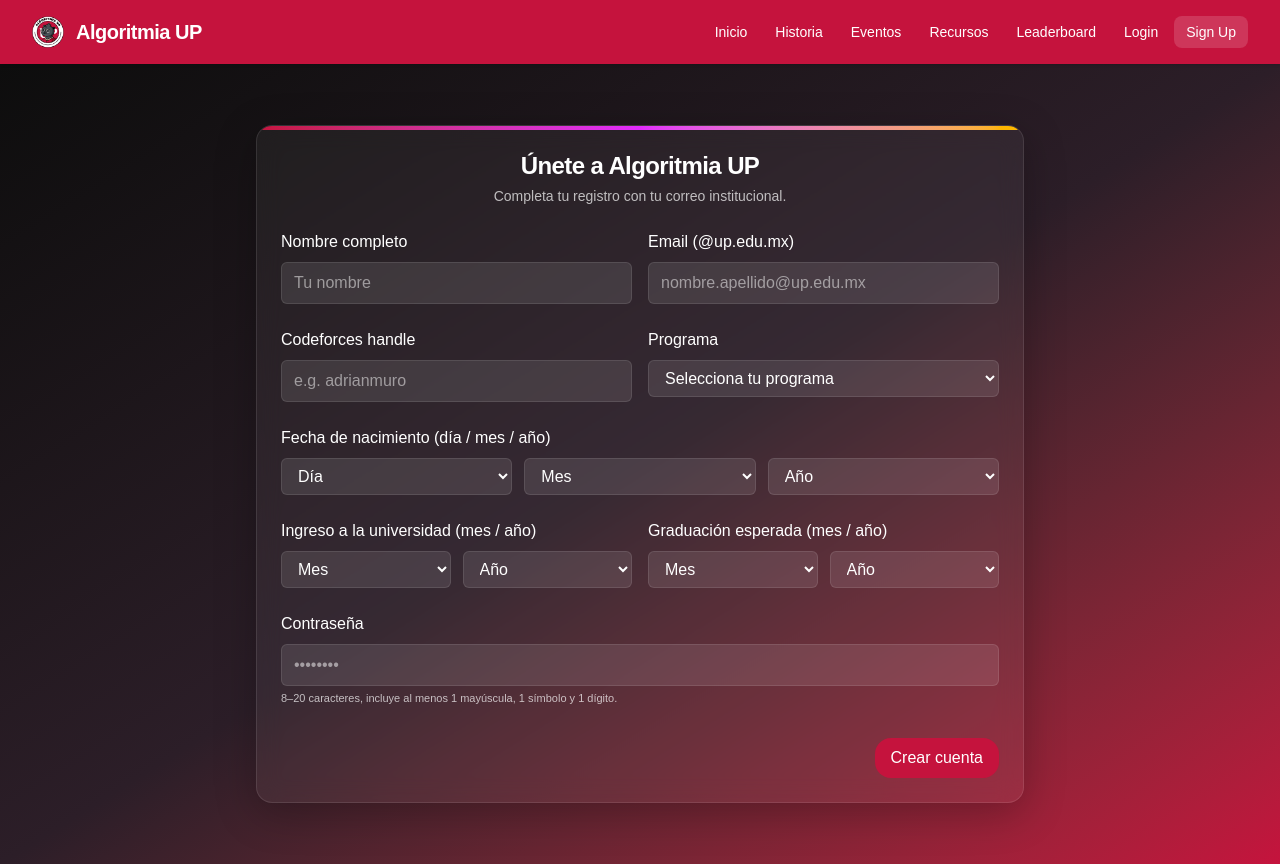
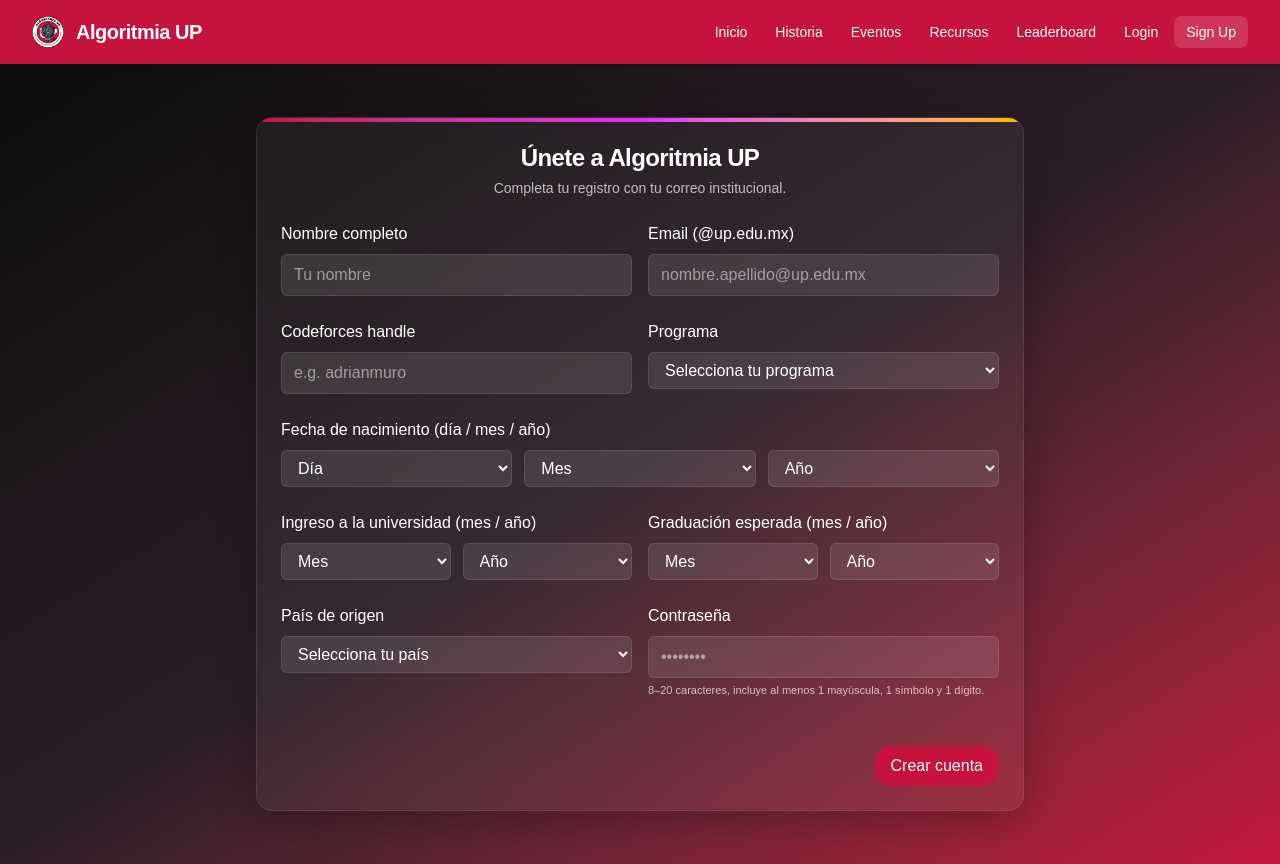
Before and after one commit to Murinho/algoritmia-up, a Next.js app: page /signup in a window 1280 px wide. Built offline with nearby package versions, Linux system fonts and the light colour scheme.

Commit message:
Country of origin field included

```diff
--- a/src/components/SignUp.tsx
+++ b/src/components/SignUp.tsx
@@ -1,7 +1,4 @@
 "use client";
-
-// Lightweight version: no shadcn/ui, no zod — just React + Tailwind + native inputs
-// Keeps the same Algoritmia UP visual style and validations in plain TS/JS.
 
 import { useMemo, useState } from "react";
 
@@ -30,6 +27,42 @@ const DEGREE_PROGRAMS = [
   "Matemáticas Aplicadas",
   "Licenciatura en Administración y Finanzas",
   "Otro",
+];
+
+// NEW: country options (ISO 3166-1 alpha-2, lowercase, ideal for FlagCDN)
+const COUNTRY_OPTIONS = [
+  { code: "mx", name: "México" },
+  { code: "ar", name: "Argentina" },
+  { code: "bo", name: "Bolivia" },
+  { code: "br", name: "Brasil" },
+  { code: "cl", name: "Chile" },
+  { code: "co", name: "Colombia" },
+  { code: "cr", name: "Costa Rica" },
+  { code: "cu", name: "Cuba" },
+  { code: "do", name: "República Dominicana" },
+  { code: "ec", name: "Ecuador" },
+  { code: "sv", name: "El Salvador" },
+  { code: "gt", name: "Guatemala" },
+  { code: "hn", name: "Honduras" },
+  { code: "ni", name: "Nicaragua" },
+  { code: "pa", name: "Panamá" },
+  { code: "py", name: "Paraguay" },
+  { code: "pe", name: "Perú" },
+  { code: "uy", name: "Uruguay" },
+  { code: "ve", name: "Venezuela" },
+  { code: "us", name: "Estados Unidos" },
+  { code: "ca", name: "Canadá" },
+  { code: "es", name: "España" },
+  { code: "fr", name: "Francia" },
+  { code: "de", name: "Alemania" },
+  { code: "gb", name: "Reino Unido" },
+  { code: "it", name: "Italia" },
+  { code: "pt", name: "Portugal" },
+  { code: "jp", name: "Japón" },
+  { code: "kr", name: "Corea del Sur" },
+  { code: "cn", name: "China" },
+  { code: "in", name: "India" },
+  { code: "other", name: "Otro" },
 ];
 
 // Regex rules
@@ -76,6 +109,9 @@ export default function SignUp() {
 
     const password = String(fd.get("password") || "");
 
+    // NEW: country (ISO-2 lowercase or "other")
+    const country = String(fd.get("country") || "");
+
     const nextErrors: Record<string, string> = {};
 
     // Fullname
@@ -101,6 +137,9 @@ export default function SignUp() {
     // Degree
     if (!degree) nextErrors.degree = "Choose a program";
 
+    // NEW: Country validation
+    if (!country) nextErrors.country = "Selecciona tu país de origen";
+
     // Entry & Graduation order
     if (!entryMonth || !entryYear) nextErrors.entry = "Select month and year";
     if (!gradMonth || !gradYear) nextErrors.grad = "Select month and year";
@@ -122,6 +161,8 @@ export default function SignUp() {
       email,
       codeforces,
       degree,
+      // NEW: persist ISO-2 code for easy flag rendering with FlagCDN
+      country, // e.g., "mx"
       birthdate: `${birthYear}-${String(birthMonth).padStart(2, "0")}-${String(birthDay).padStart(2, "0")}`,
       entryDate: `${entryYear}-${String(entryMonth).padStart(2, "0")}-01`,
       expectedGraduation: `${gradYear}-${String(gradMonth).padStart(2, "0")}-01`,
@@ -139,12 +180,12 @@ export default function SignUp() {
     }
   };
 
-
   return (
     <section
       aria-labelledby="signup-title"
       className="
         relative
+        min-h[100dvh]
         min-h-[100dvh]
         pt-[env(safe-area-inset-top)]
         pb-[env(safe-area-inset-bottom)]
@@ -265,15 +306,32 @@ export default function SignUp() {
             </div>
           </div>
 
-          {/* Password */}
+          {/* Country of origin and password*/}
+          <div className="grid grid-cols-1 gap-4 md:grid-cols-2">
+            <div>
+              <label htmlFor="country" className="text-white">País de origen</label>
+              <select id="country" name="country" required defaultValue="" className="mt-2 w-full rounded-md border border-white/10 bg-white/10 px-3 py-2 text-white focus:outline-none focus:ring-2 focus:ring-[#C5133D]/60">
+                <option value="" disabled>Selecciona tu país</option>
+                {COUNTRY_OPTIONS.map((c) => (
+                  <option key={c.code} value={c.code} className="bg-[#1a1a1a]">{c.name}</option>
+                ))}
+              </select>
+              {errors.country && <p className="mt-1 text-xs text-red-300">{errors.country}</p>}
+            </div>
             <div>
               <label htmlFor="password" className="text-white">Contraseña</label>
               <input id="password" name="password" type="password" required placeholder="••••••••" className="mt-2 w-full rounded-md border border-white/10 bg-white/10 px-3 py-2 text-white placeholder:text-white/50 focus:outline-none focus:ring-2 focus:ring-[#C5133D]/60" />
               <p className="mt-1 text-[11px] text-white/70">8–20 caracteres, incluye al menos 1 mayúscula, 1 símbolo y 1 dígito.</p>
               {errors.password && <p className="mt-1 text-xs text-red-300">{errors.password}</p>}
             </div>
+            <div className="hidden md:block" />
+          </div>
 
-          <button type="submit" disabled={submitting} className="ml-auto mt-2 inline-flex items-center justify-center rounded-2xl bg-[#C5133D] px-4 py-2 font-medium text-white transition hover:bg-[#a01032] disabled:opacity-60">
+          <button
+            type="submit"
+            disabled={submitting}
+            className="ml-auto mt-2 inline-flex items-center justify-center rounded-2xl bg-[#C5133D] px-4 py-2 font-medium text-white transition hover:bg-[#a01032] disabled:opacity-60"
+          >
             {submitting ? "Enviando…" : "Crear cuenta"}
           </button>
         </form>
```
Lines whose indentation alone changed are shown as unchanged.
